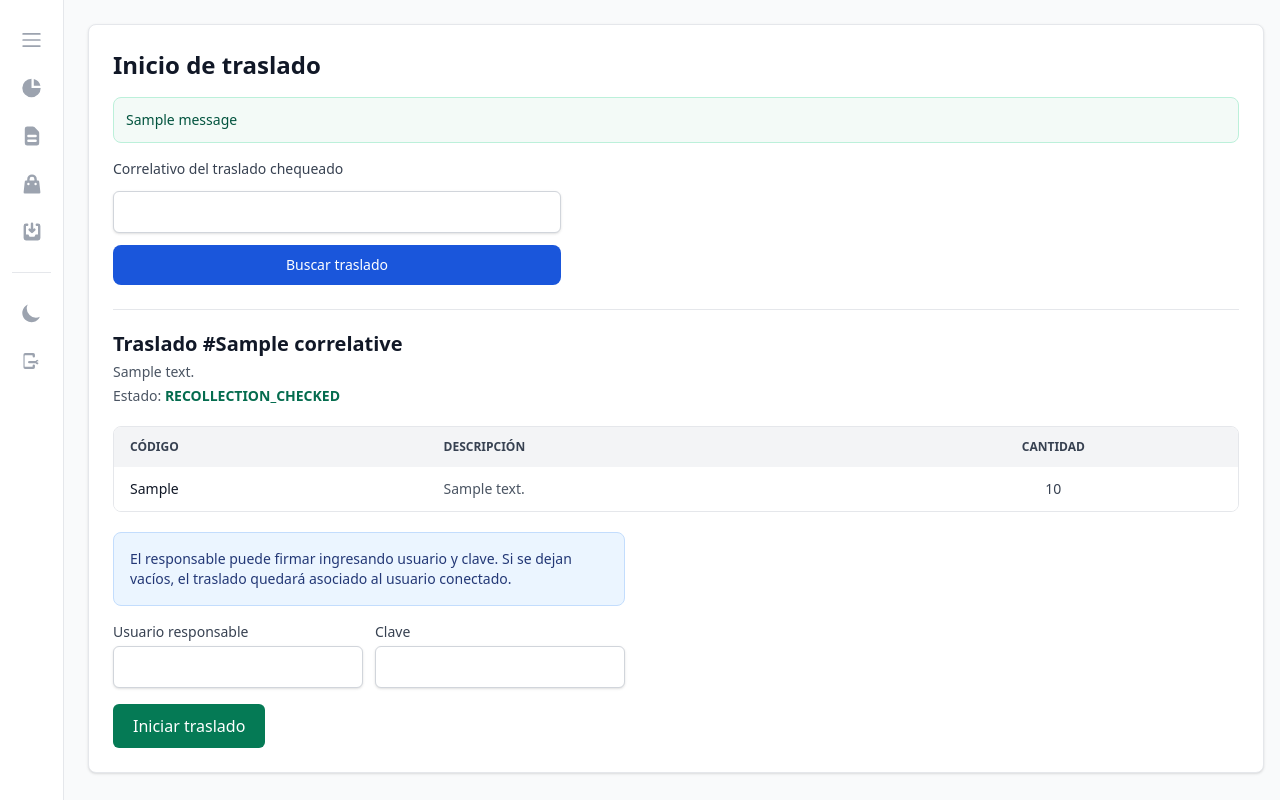
After one commit to jose1574/toolbox-chrystal, a Python web app: template app/inventory/templates/start_transfer_operation.html in a window 1280 px wide. The commit adds this page. Run offline with Jinja, Linux system fonts and the light colour scheme; the template is opened without the code that fills it: most values are stand-ins (such as "Sample title", 1, 10 or a date in 2020); one stand-in notice (Sample message) is shown; style sheets or scripts are compiled from the project's sources; some libraries are stand-ins or nearby versions.

Commit message:
se crea la un modulo para iniciar traslado, esto tiene que ver con el responsable de la carga

```diff
--- /dev/null
+++ b/app/inventory/templates/start_transfer_operation.html
@@ -0,0 +1,105 @@
+{% extends "base.html" %}
+{% block title %}Inicio de traslado{% endblock %}
+
+{% block content %}
+<div class="px-4 py-6 space-y-6 p-4 ml-[4.5rem]">
+    <div class="bg-white shadow-sm border border-gray-200 rounded-lg p-6">
+        <h1 class="text-2xl font-bold text-gray-900 mb-4">Inicio de traslado</h1>
+
+        {% with messages = get_flashed_messages(with_categories=true) %}
+        {% if messages %}
+        <div class="mb-4 space-y-2">
+            {% for category, message in messages %}
+            <div class="p-3 rounded-lg border text-sm {% if category == 'success' %}bg-green-50 border-green-200 text-green-800{% elif category == 'error' %}bg-red-50 border-red-200 text-red-800{% else %}bg-blue-50 border-blue-200 text-blue-800{% endif %}">
+                {{ message }}
+            </div>
+            {% endfor %}
+        </div>
+        {% endif %}
+        {% endwith %}
+
+        {% if error_message %}
+        <div class="mb-4 p-3 text-sm text-red-800 rounded-lg bg-red-50 border border-red-200">
+            {{ error_message }}
+        </div>
+        {% endif %}
+
+        <form action="{{ url_for('inventory.start_transfer_operation') }}" method="post" class="max-w-md space-y-3">
+            <input type="hidden" name="action" value="search">
+            <label for="correlative" class="block text-sm font-medium text-gray-700">Correlativo del traslado chequeado</label>
+            <input type="number" id="correlative" name="correlative" value="{{ correlative or '' }}" required
+                class="block w-full rounded-md border border-gray-300 px-3 py-2 shadow-sm focus:border-blue-500 focus:ring-blue-500">
+            <button type="submit"
+                class="w-full inline-flex items-center justify-center text-white bg-blue-700 hover:bg-blue-800 focus:ring-4 focus:ring-blue-300 font-medium rounded-lg text-sm px-5 py-2.5 transition-colors">
+                Buscar traslado
+            </button>
+        </form>
+
+        {% if operation and flow and flow.current_status == 'RECOLLECTION_CHECKED' %}
+        <div class="mt-6 border-t border-gray-200 pt-5 space-y-5">
+            <div>
+                <h2 class="text-xl font-semibold text-gray-900">Traslado #{{ operation.correlative }}</h2>
+                <p class="text-gray-600 text-sm mt-1">{{ operation.description }}</p>
+                <p class="text-gray-600 text-sm mt-1">
+                    Estado: <span class="font-semibold text-green-700">{{ flow.current_status }}</span>
+                </p>
+            </div>
+
+            <div class="overflow-x-auto rounded-lg border border-gray-200">
+                <table class="w-full text-sm text-left text-gray-500">
+                    <thead class="text-xs text-gray-700 uppercase bg-gray-100">
+                        <tr>
+                            <th class="px-4 py-3">Código</th>
+                            <th class="px-4 py-3">Descripción</th>
+                            <th class="px-4 py-3 text-center">Cantidad</th>
+                        </tr>
+                    </thead>
+                    <tbody class="divide-y divide-gray-200 bg-white">
+                        {% for detail in details %}
+                        <tr>
+                            <td class="px-4 py-3 font-medium text-gray-900">{{ detail.code_product }}</td>
+                            <td class="px-4 py-3 text-gray-600">{{ detail.description_product }}</td>
+                            <td class="px-4 py-3 text-center text-gray-700">{{ detail.amount }}</td>
+                        </tr>
+                        {% else %}
+                        <tr>
+                            <td colspan="3" class="px-4 py-3 text-center text-gray-500 italic">La operación no contiene productos.</td>
+                        </tr>
+                        {% endfor %}
+                    </tbody>
+                </table>
+            </div>
+
+            <form action="{{ url_for('inventory.start_transfer_operation') }}" method="post" class="max-w-lg space-y-4"
+                onsubmit="return confirm('¿Iniciar traslado de esta operación?');">
+                <input type="hidden" name="action" value="start">
+                <input type="hidden" name="correlative" value="{{ operation.correlative }}">
+
+                <div class="p-4 rounded-lg border border-blue-200 bg-blue-50 text-sm text-blue-900">
+                    El responsable puede firmar ingresando usuario y clave. Si se dejan vacíos, el traslado quedará asociado al usuario conectado.
+                </div>
+
+                <div class="grid grid-cols-1 sm:grid-cols-2 gap-3">
+                    <div>
+                        <label for="responsible_user" class="block text-sm font-medium text-gray-700">Usuario responsable</label>
+                        <input type="text" id="responsible_user" name="responsible_user" autocomplete="username"
+                            class="mt-1 block w-full rounded-md border border-gray-300 px-3 py-2 shadow-sm focus:border-blue-500 focus:ring-blue-500 uppercase"
+                            oninput="this.value = this.value.toUpperCase();">
+                    </div>
+                    <div>
+                        <label for="responsible_password" class="block text-sm font-medium text-gray-700">Clave</label>
+                        <input type="password" id="responsible_password" name="responsible_password" autocomplete="current-password"
+                            class="mt-1 block w-full rounded-md border border-gray-300 px-3 py-2 shadow-sm focus:border-blue-500 focus:ring-blue-500">
+                    </div>
+                </div>
+
+                <button type="submit"
+                    class="inline-flex items-center justify-center bg-green-600 text-white px-5 py-2.5 rounded-md hover:bg-green-700 focus:outline-none focus:ring-2 focus:ring-green-500 focus:ring-offset-2">
+                    Iniciar traslado
+                </button>
+            </form>
+        </div>
+        {% endif %}
+    </div>
+</div>
+{% endblock %}
--- a/app/main/templates/base.html
+++ b/app/main/templates/base.html
@@ -78,6 +78,14 @@
                                     <path fill-rule="evenodd" d="M16.707 5.293a1 1 0 010 1.414l-7 7a1 1 0 01-1.414 0l-3-3a1 1 0 011.414-1.414L9 11.586l6.293-6.293a1 1 0 011.414 0z" clip-rule="evenodd"></path>
                                 </svg>
                                 <span>Chequeo de orden de recolección</span>
+                            </a>
+                        </li>
+                        <li>
+                            <a href="{{ url_for('inventory.start_transfer_operation') }}" class="sidebar-subitem flex items-center gap-2" role="menuitem">
+                                <svg class="w-4 h-4 flex-shrink-0 text-blue-400 dark:text-blue-300" aria-hidden="true" fill="currentColor" viewBox="0 0 20 20" xmlns="http://www.w3.org/2000/svg">
+                                    <path fill-rule="evenodd" d="M10 2a1 1 0 011 1v8.586l2.293-2.293a1 1 0 111.414 1.414l-4 4a1 1 0 01-1.414 0l-4-4A1 1 0 015.707 9.293L8 11.586V3a1 1 0 011-1h1zm-7 13a1 1 0 011-1h12a1 1 0 110 2H4a1 1 0 01-1-1z" clip-rule="evenodd"></path>
+                                </svg>
+                                <span>Inicio de traslado</span>
                             </a>
                         </li>
                         <li>
```
Also changed, not shown: app/inventory/routes.py (+123 -29 lines), app/inventory/templates/check_transfer_operation.html (+14 -15 lines), app/inventory/templates/index.html (+23 -0 lines).
